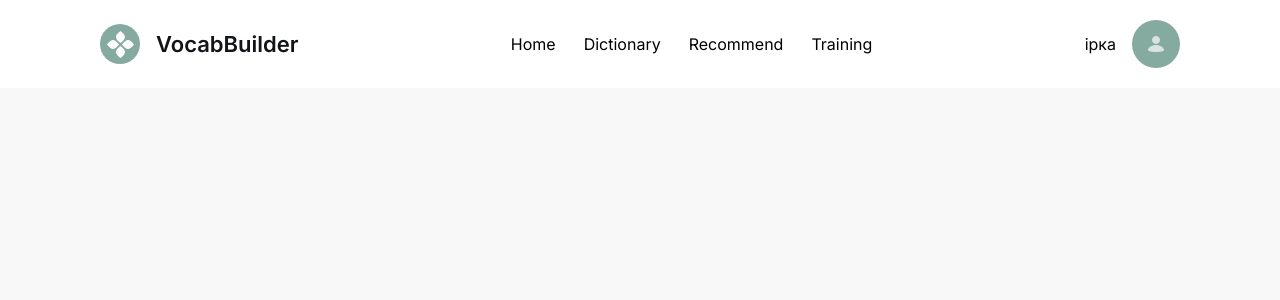
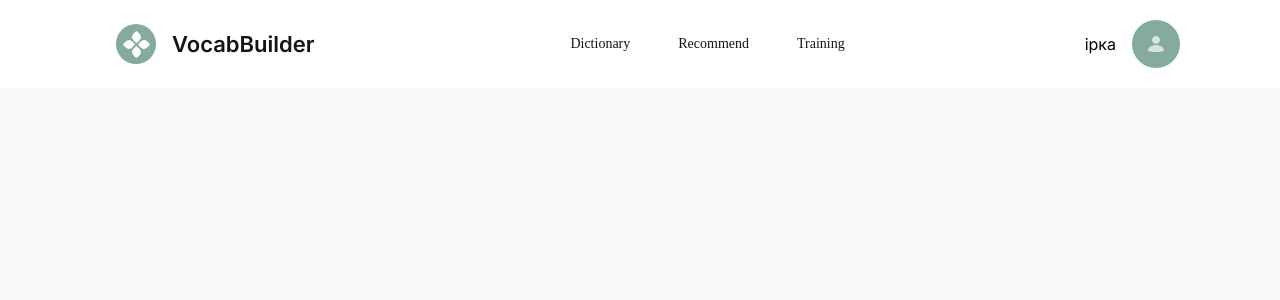
Before and after one commit to Kamilucha/VocabBuilder_next, a Next.js app: page / in a window 1280 px wide. Shown: the top 300 px of the page. Built offline with nearby package versions, Linux system fonts and the light colour scheme.

Commit message:
added active links

```diff
--- a/src/app/components/Logo/Logo.tsx
+++ b/src/app/components/Logo/Logo.tsx
@@ -1,13 +1,17 @@
 import LogoSvg from "../TheHeader/svg/LogoSvg";
 import styles from "./styles.module.scss";
+import Link from "next/link";
 
 export const Logo = () => {
     return (
         <>
+            <Link href="/" key="Home">
                 <div className={styles.logo_wrapper}>
-        <LogoSvg />
+                    <LogoSvg/>
                     <p className={styles.logo_text}>VocabBuilder</p>
                 </div>
+            </Link>
+
         </>
     );
 };
--- a/src/app/components/TheHeader/TheHeader.tsx
+++ b/src/app/components/TheHeader/TheHeader.tsx
@@ -1,23 +1,41 @@
 "use client";
 
+import {usePathname} from "next/navigation";
 import Link from "next/link";
-import { Logo } from "../Logo/Logo";
+import {Logo} from "../Logo/Logo";
 import UserDesc from "../UserDesc/UserDesc";
 import styles from "./styles.module.scss";
 
+const navLinks = [
+    {name: "Dictionary", href: "/dictionary"},
+    {name: "Recommend", href: "/recommend"},
+    {name: "Training", href: "/training"},
+]
+
+
 const TheHeader = () => {
+    const pathname = usePathname();
+
     return (
         <header>
-      <Logo />
+            <Logo/>
             <div className={styles.navigation}>
-        <Link href="/">Home</Link>
-        <Link href="/dictionary">Dictionary</Link>
-        <Link href="/recommend">Recommend</Link>
-        <Link href="/training">Training</Link>
+                {navLinks.map((link) => {
+                    const isActive = pathname.startsWith(link.href);
+
+                    return (
+                        <Link
+                            className={`${styles.link} ${isActive ? styles.active : ""}`}
+                            href={link.href}
+                            key={link.name}>
+                            {link.name}
+                        </Link>
+                    );
+                })}
             </div>
-      <UserDesc />
+            <UserDesc/>
         </header>
     );
 };
 
-export { TheHeader };
+export {TheHeader};
--- a/src/app/components/TheHeader/styles.module.scss
+++ b/src/app/components/TheHeader/styles.module.scss
@@ -1,3 +1,6 @@
+@import "../../mixins";
+@import "../../variables";
+
 .navigation {
   display: none;
 }
@@ -6,7 +9,22 @@
   .navigation {
     color: black;
     display: flex;
-    gap: 28px;
+    gap: 8px;
+  }
 
+  .link {
+    padding: 12px 20px;
+    color: #121417;
+    font-family: "MacPaw Fixel Display";
+    font-size: 14px;
+    font-style: normal;
+    font-weight: 500;
+    line-height: normal;
+
+    &.active {
+      color: red;
+    }
   }
+
+
 }
--- a/src/app/globals.scss
+++ b/src/app/globals.scss
@@ -29,18 +29,6 @@ header {
     color: $BLACK;
     text-decoration: none;
     padding: 0 1rem;
-
-    &:hover {
-      display: flex;
-      padding: 12px 20px;
-      justify-content: center;
-      align-items: center;
-      gap: 10px;
-      width: 100%;
-
-      border-radius: 15px;
-      background: $ACCENT-COLOR;
-    }
   }
 }
 
```
Lines whose indentation alone changed are shown as unchanged.
